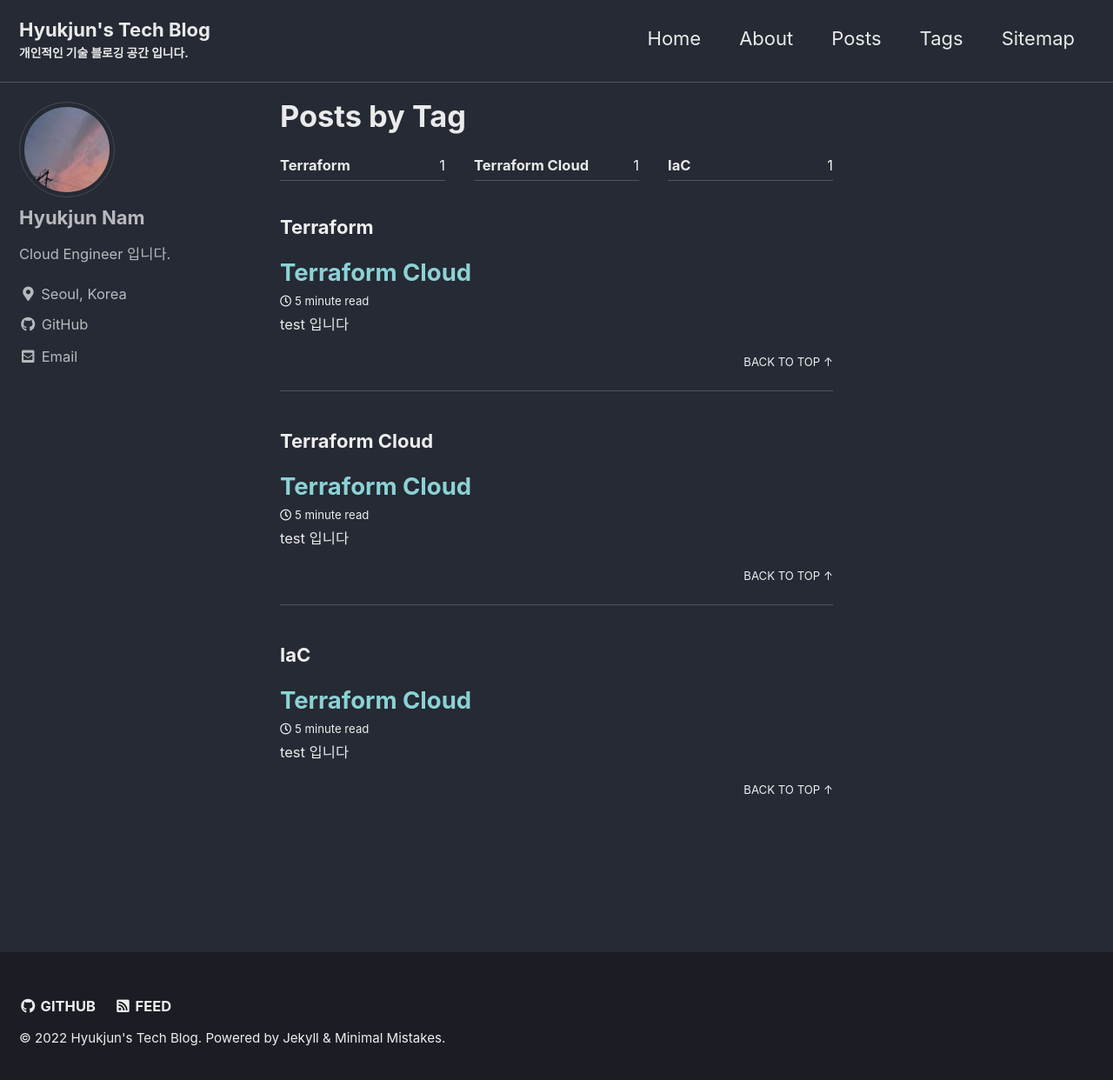
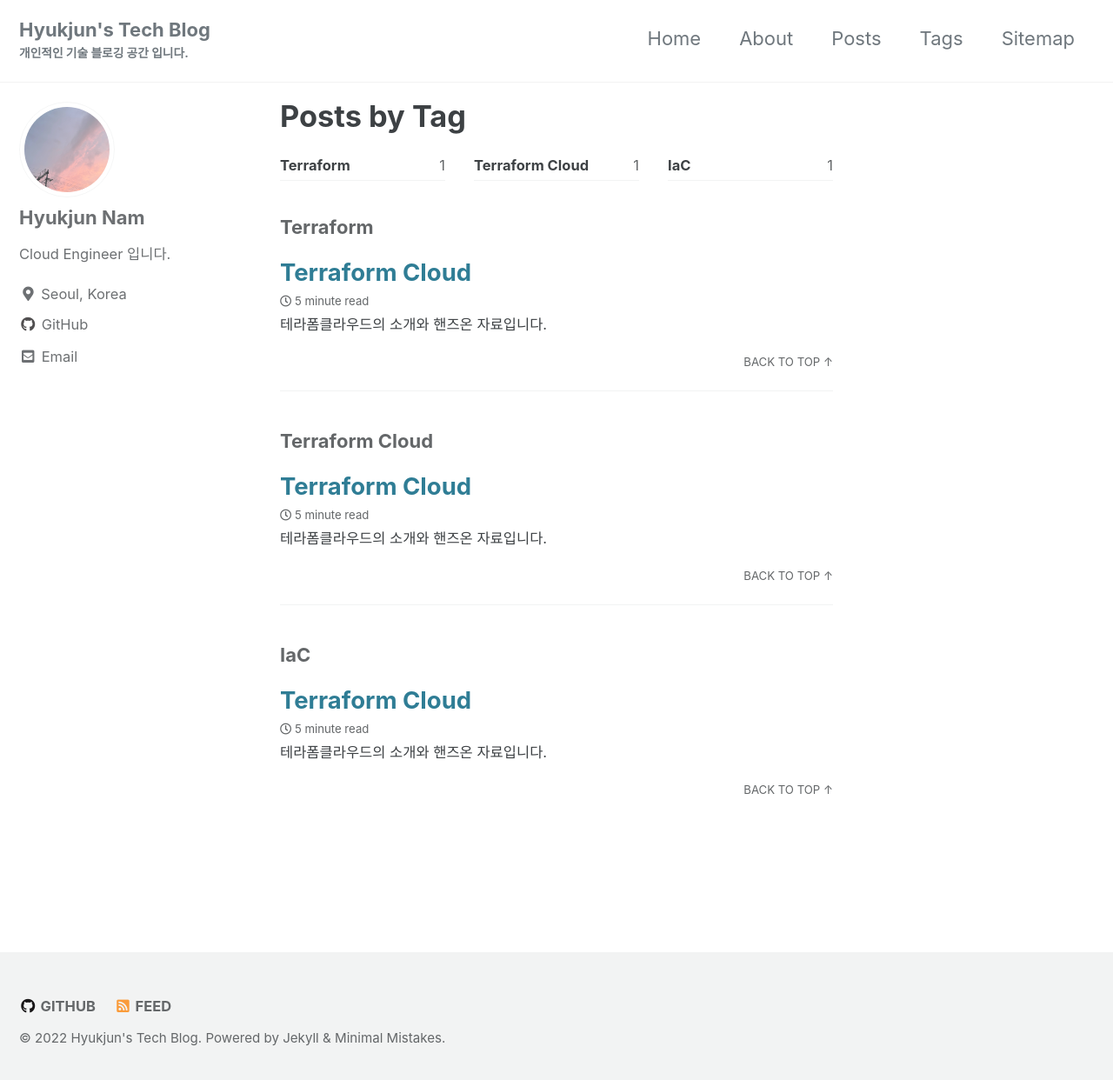
Before and after one commit to hyukjuns/hyukjuns.github.io.jekyll.backup, a Jekyll site: the page built from _pages/tag-archive.md, in a window 1280 px wide and 1354 px high, cut to the strip 104-1346 px from the top of the window. Shown: the whole strip at 87% size. Built offline with Jekyll 4.4.1, drawn with Linux system fonts in a browser that asks for light colours; cached includes are drawn as plain includes.

Commit message:
update 환경세팅완료

```diff
--- a/_config.yml
+++ b/_config.yml
@@ -12,7 +12,7 @@
 
 # theme                  : "minimal-mistakes-jekyll"
 # remote_theme           : "mmistakes/minimal-mistakes"
-minimal_mistakes_skin    : "dark" # "air", "aqua", "contrast", "dark", "dirt", "neon", "mint", "plum", "sunrise"
+minimal_mistakes_skin    : "default" # "air", "aqua", "contrast", "dark", "dirt", "neon", "mint", "plum", "sunrise"
 
 # Site Settings
 locale                   : "en-us"
--- a/_posts/2022-04-07-tfcloud.md
+++ b/_posts/2022-04-07-tfcloud.md
@@ -1,6 +1,6 @@
 ---
 title: Terraform Cloud
-excerpt: test 입니다
+excerpt: 테라폼클라우드의 소개와 핸즈온 자료입니다.
 categories:
     - Terraform
 tags:
```
